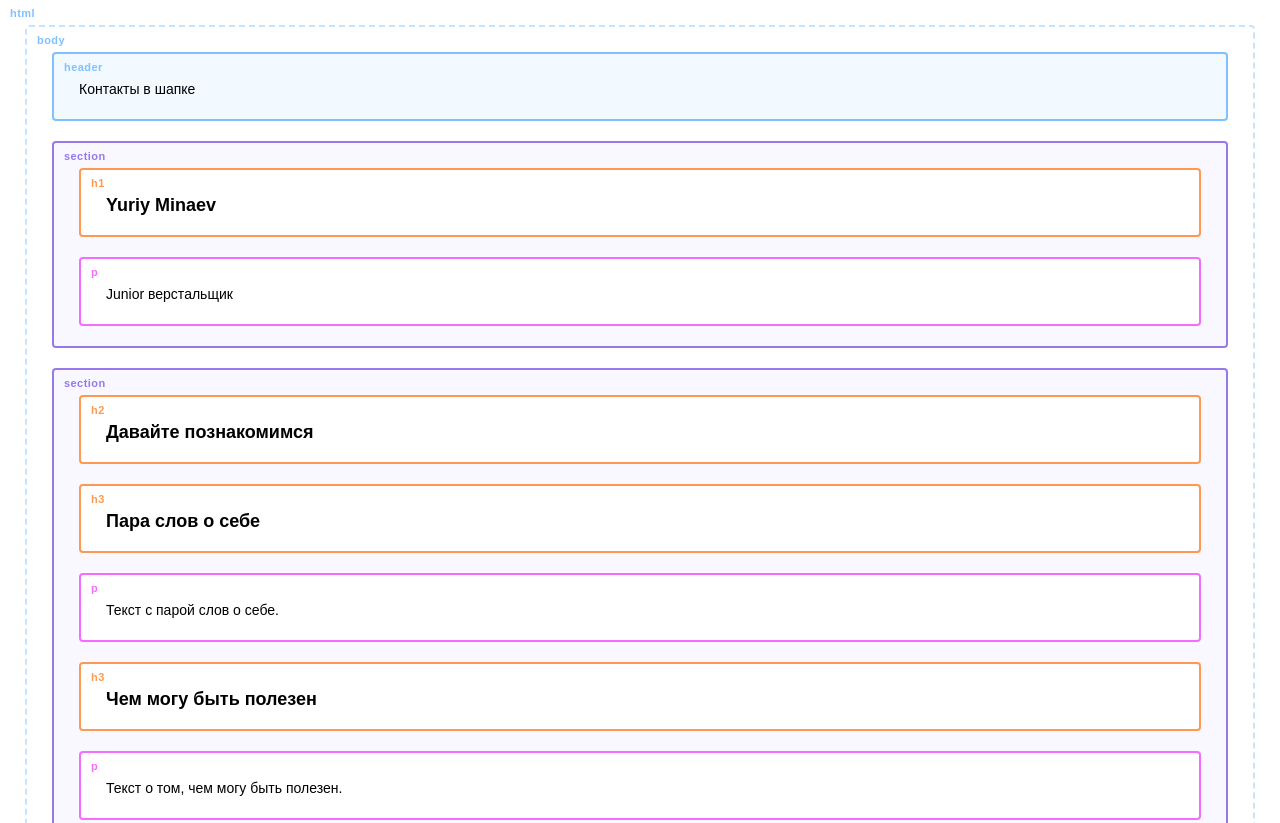
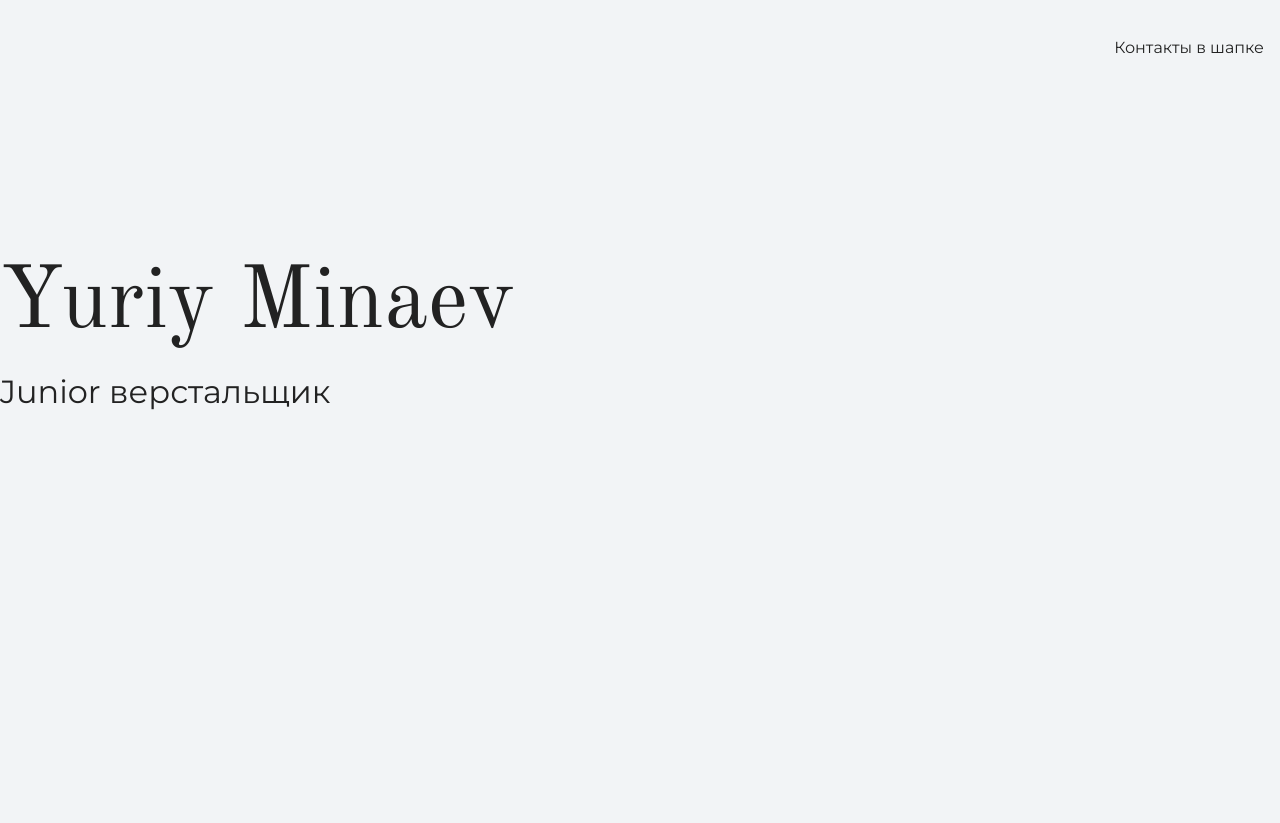
Before and after one commit to YuriyM4/my-site, a plain HTML site: page index.html in a window 1280 px wide. Shown: the top 823 px of the page. Drawn offline with nearby package versions, Linux system fonts and the light colour scheme.

Commit message:
Add files via upload

```diff
--- a/index.html
+++ b/index.html
@@ -2,13 +2,15 @@
 <html lang="ru">
   <head>
     <meta charset="UTF-8">
-    <link rel="stylesheet" href="outlines.css">
+    <link rel="stylesheet" href="style.css">
     <title>Портфолио Junior верстальщика</title>
-  </head>
+    <link href="https://fonts.googleapis.com/css?family=Montserrat:400,500,700|Old+Standard+TT&display=swap&subset=cyrillic" rel="stylesheet">  </head>
 
   <body>
     <header class="page-header">
+      <div class="container">
       Контакты в шапке
+      </div>
     </header>
 
     <section class="hero-image">
```
